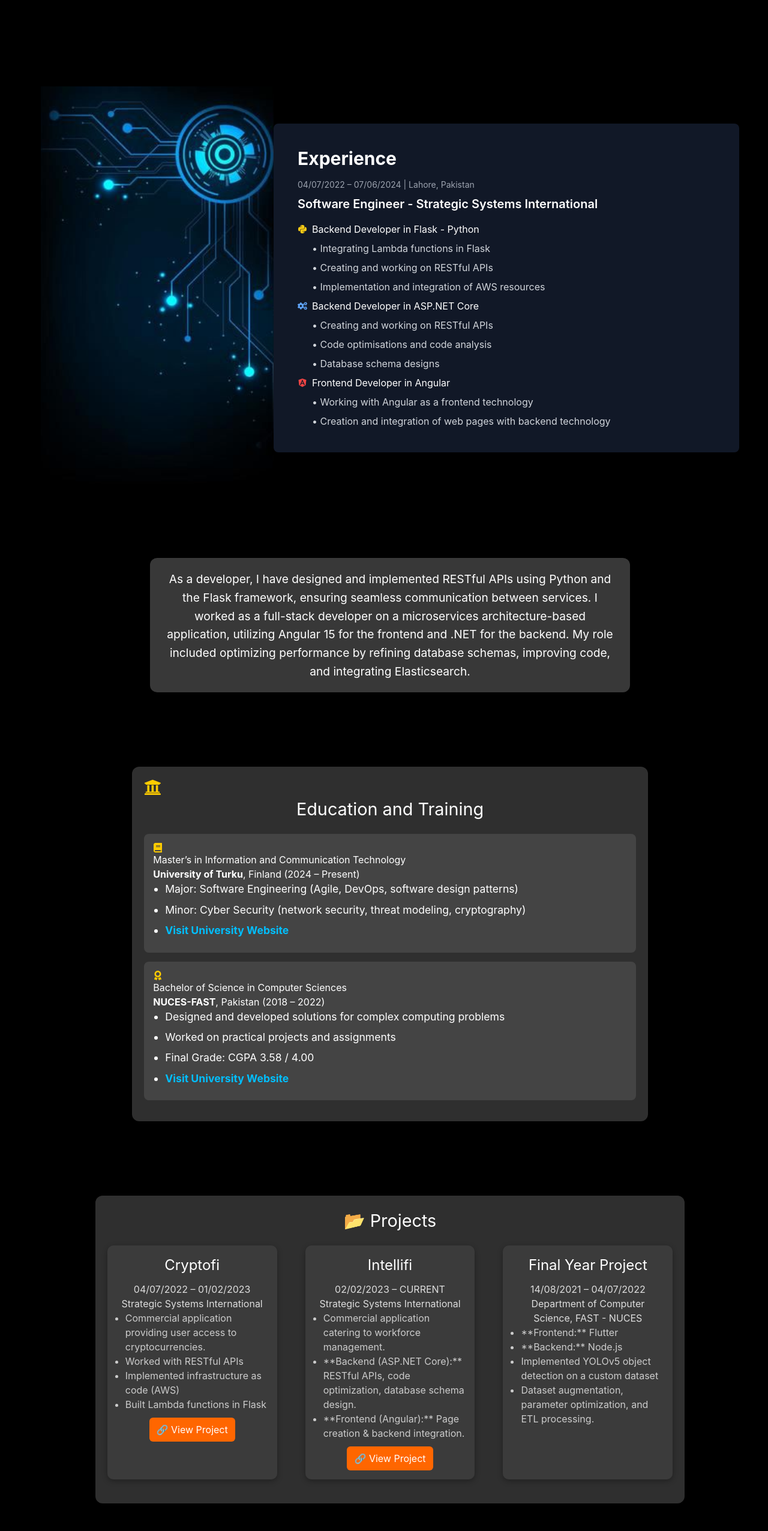
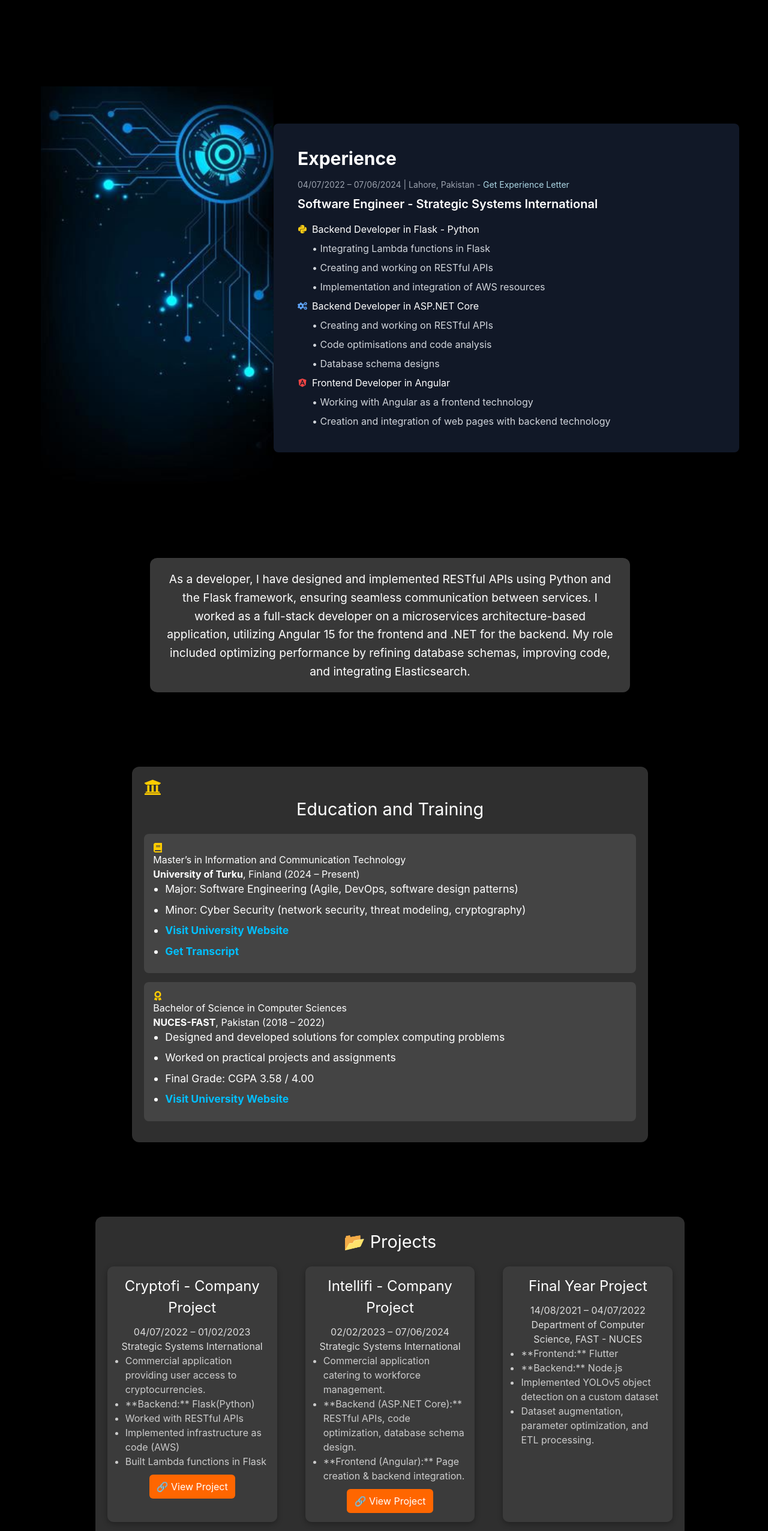
Before and after one commit to W44/portfolio-ui, a React (Create React App) app: page / in a window 1280 px wide. Shown: the part 1609-4161 px from the top of the page at 60% size. Built offline with nearby package versions, Linux system fonts and the light colour scheme; the HTML template or start-up script is replaced by a standard one.

Commit message:
documents added
transcript
experience letter

```diff
--- a/src/Componants/Body/Education.js
+++ b/src/Componants/Body/Education.js
@@ -16,6 +16,7 @@
           <li>Major: Software Engineering (Agile, DevOps, software design patterns)</li>
           <li>Minor: Cyber Security (network security, threat modeling, cryptography)</li>
           <li><a href="https://www.utu.fi/en" target="_blank" rel="noopener noreferrer">Visit University Website</a></li>
+          <li> <a href={`${process.env.PUBLIC_URL}/utu_transcript.pdf`} target="_blank" rel="noopener noreferrer">Get Transcript</a></li>
         </ul>
       </div>
 
--- a/src/Componants/Body/Experience.js
+++ b/src/Componants/Body/Experience.js
@@ -21,7 +21,8 @@
         <h2 className="text-3xl font-bold mb-4">Experience</h2>
 
         {/* Experience Details */}
-        <p className="text-sm text-gray-400">04/07/2022 – 07/06/2024 | Lahore, Pakistan</p>
+        <p className="text-sm text-gray-400">04/07/2022 – 07/06/2024 | Lahore, Pakistan -
+          <a style={{ color: '#ADD8E6' }}  href={`${process.env.PUBLIC_URL}/experience_letter.pdf`} target="_blank" rel="noopener noreferrer"> Get Experience Letter</a></p>
         <h3 className="text-xl font-semibold mt-2">Software Engineer - Strategic Systems International</h3>
 
         {/* Experience Points with Icons */}
--- a/src/Componants/Body/Projects.js
+++ b/src/Componants/Body/Projects.js
@@ -3,20 +3,21 @@
 
 const projects = [
   {
-    title: "Cryptofi",
+    title: "Cryptofi - Company Project",
     duration: "04/07/2022 – 01/02/2023",
     company: "Strategic Systems International",
     description: [
       "Commercial application providing user access to cryptocurrencies.",
+      "**Backend:** Flask(Python)",
       "Worked with RESTful APIs",
       "Implemented infrastructure as code (AWS)",
       "Built Lambda functions in Flask",
     ],
-    link: "https://www.cryptofi.tech/",
+    link: "https://cu-2.com/fintech/cryptofi/",
   },
   {
-    title: "Intellifi",
-    duration: "02/02/2023 – CURRENT",
+    title: "Intellifi - Company Project",
+    duration: "02/02/2023 – 07/06/2024",
     company: "Strategic Systems International",
     description: [
       "Commercial application catering to workforce management.",
```
Also changed, not shown: 2 other files (tests, documents, lock files or other folders).
